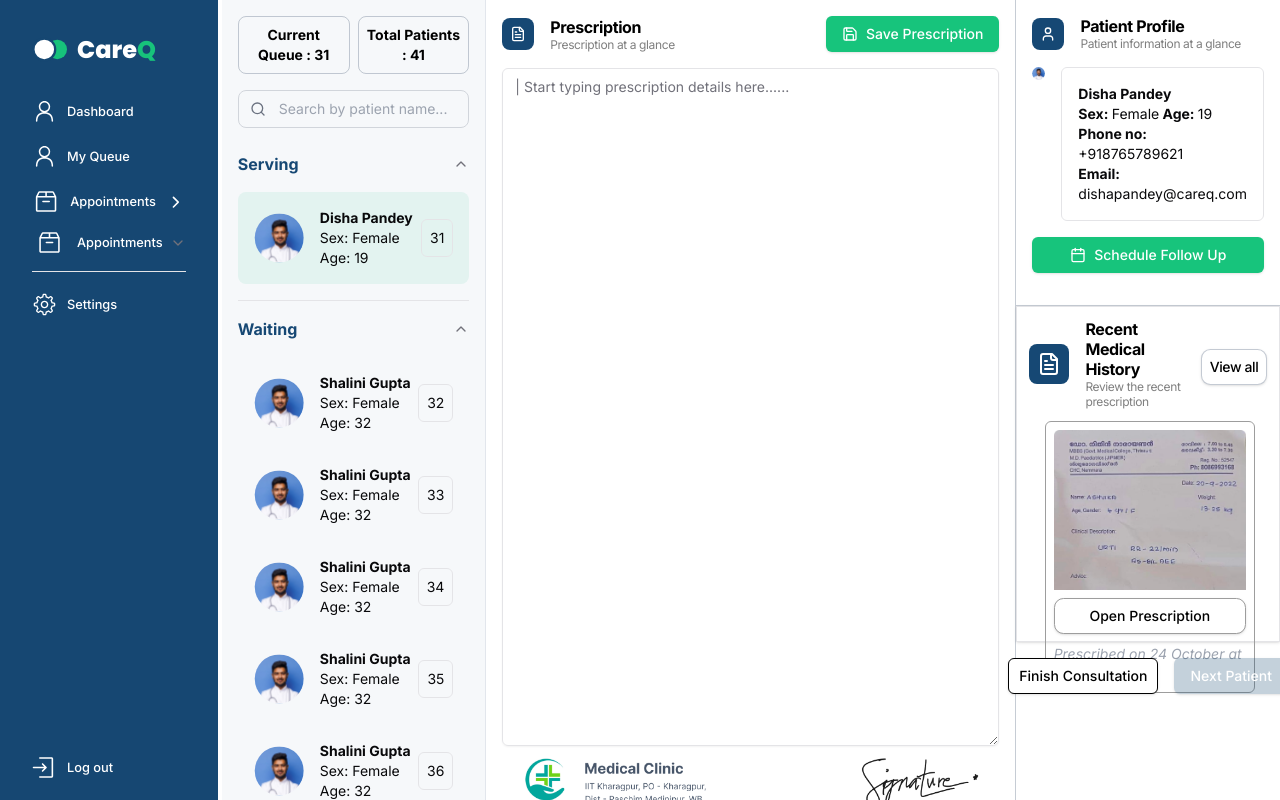
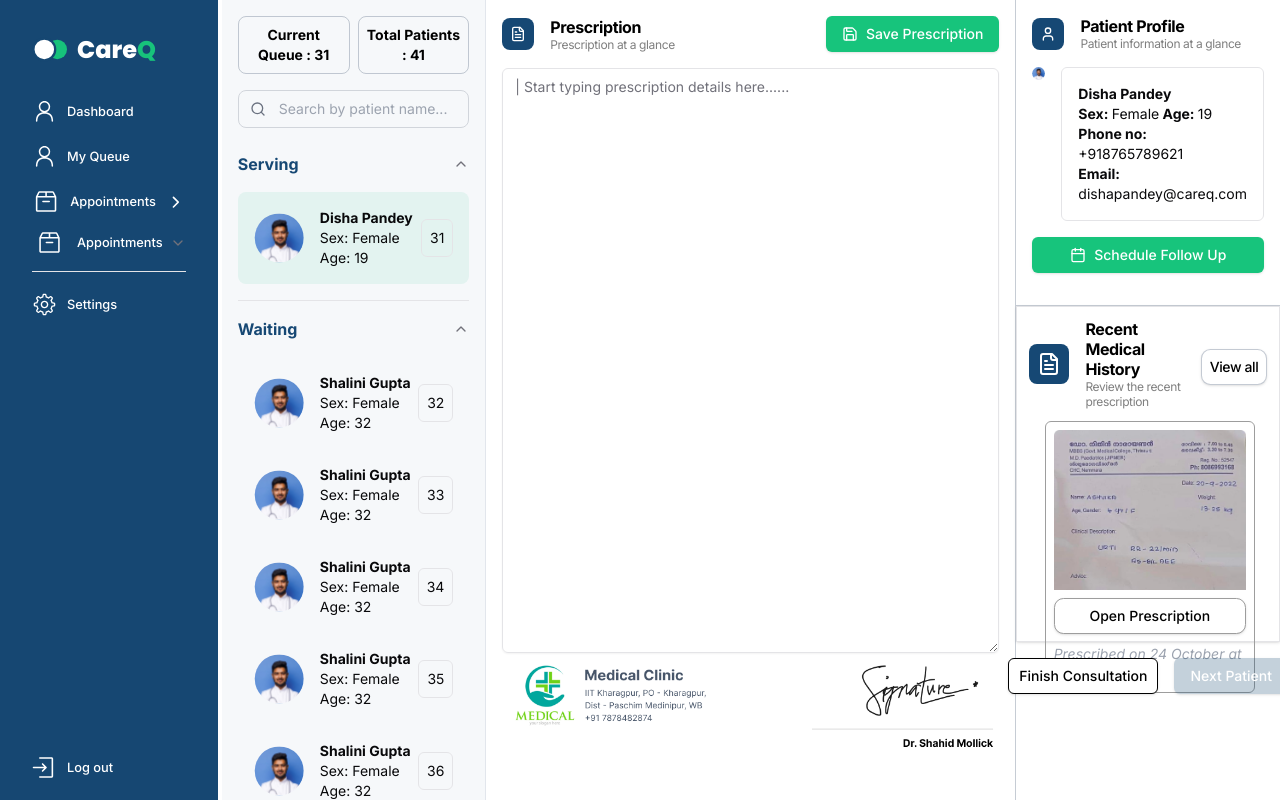
Before and after one commit to ShahidMollick/careq-webapp, a Next.js app: page /appointment in a window 1280 px wide. Built offline with nearby package versions, Linux system fonts and the light colour scheme.

Commit message:
prescription text area height changes to 80%

```diff
--- a/src/app/appointment/page.css
+++ b/src/app/appointment/page.css
@@ -95,10 +95,6 @@
   width: 100%;
 }
 
-.editor-container {
-  height: 100%;
-  width: 100%;
-}
 
 .preview {
   display: flex;
--- a/src/app/appointment/page.tsx
+++ b/src/app/appointment/page.tsx
@@ -180,7 +180,7 @@ const AppointmentPage: React.FC = () => {
             </Accordion>
           </div>
 
-          <div className="editor-container p-4 pb-[20%]">
+          <div className="h-full w-full p-4 pb-[10%]">
             <div className="flex flex-row justify-between items-center mb-4">
               <div className="head">
                 <div className="small-icon">
@@ -200,7 +200,7 @@ const AppointmentPage: React.FC = () => {
 
             <Textarea
               placeholder="| Start typing prescription details here......"
-              className="overflow-auto h-full"
+              className=""
             />
             <div className="flex flex-row justify-between">
               <div className="w-30 h-20 p-1">
--- a/src/components/ui/textarea.tsx
+++ b/src/components/ui/textarea.tsx
@@ -9,12 +9,12 @@ const Textarea = React.forwardRef<HTMLTextAreaElement, TextareaProps>(
   ({ className, ...props }, ref) => {
     return (
       <textarea
-        className={cn(
-          "flex h-full w-full rounded-md border border-input bg-transparent px-3 py-2 text-base shadow-sm placeholder:text-muted-foreground focus-visible:outline-none focus-visible:ring-1 focus-visible:ring-ring disabled:cursor-not-allowed disabled:opacity-50 md:text-sm",
-          className
-        )}
-        ref={ref}
-        {...props}
+      className={cn(
+      "flex w-full h-4/5 rounded-md border border-input bg-transparent px-3 py-2 text-base shadow-sm placeholder:text-muted-foreground focus-visible:outline-none focus-visible:ring-1 focus-visible:ring-ring disabled:cursor-not-allowed disabled:opacity-50 md:text-sm",
+      className
+      )}
+      ref={ref}
+      {...props}
       />
     )
   }
```
